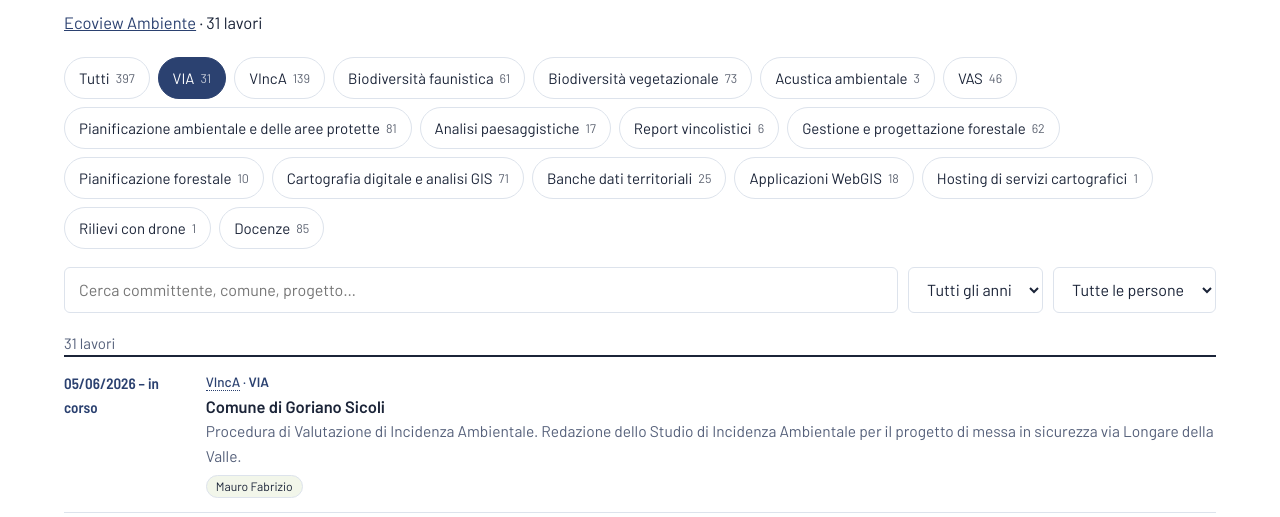
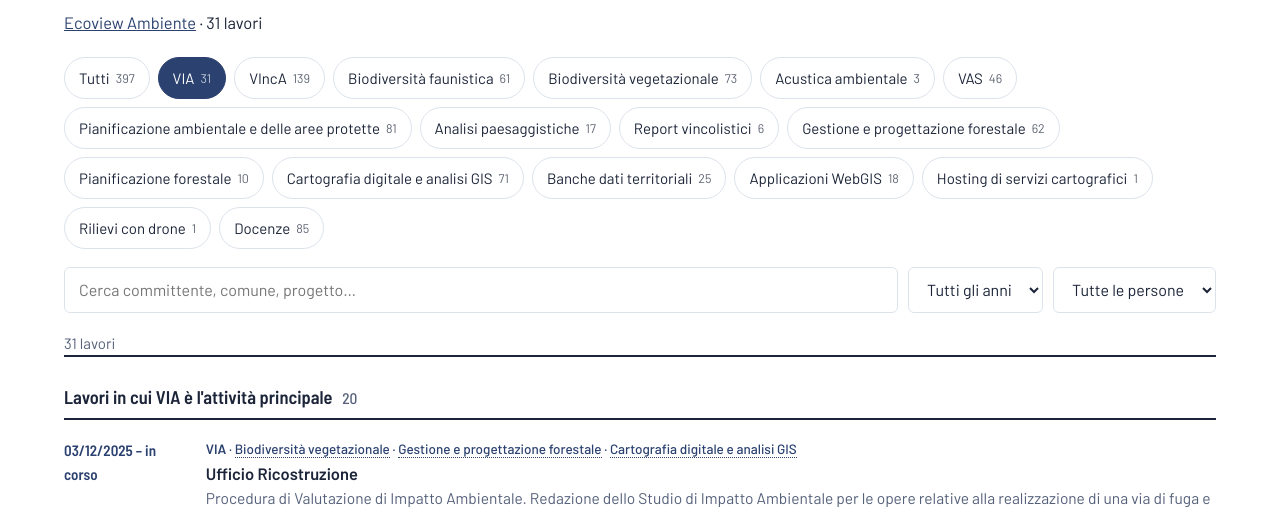
Before and after one commit to ecoview-srl/ecoview.it, a plain HTML site: page index.html in a window 1280 px wide. Both pictures are taken after a click on the link "31". Shown: the part 255-772 px from the top of the page. Drawn offline with Linux system fonts and the light colour scheme.

Commit message:
Pagine di area: prima i lavori in cui l'area è principale, poi quelli in cui è una componente
Co-Authored-By: Claude Opus 5.5 <noreply@anthropic.com>
Claude-Session: https://claude.ai/code/session_01T1NnCLnRjvemmtTZmEkAQg

```diff
--- a/index.html
+++ b/index.html
@@ -189,6 +189,7 @@ footer a{color:#fff}footer h3{color:#fff;font-size:18px;margin-bottom:8px}
 @media(min-width:601px){.reg.bib .row.hs{grid-template-columns:7.5em minmax(0,1fr) 64px}}.reg.bib .bc img{width:64px;height:auto;display:block;border:1px solid var(--line)}
 .reg.bib .xl{display:block;color:inherit;text-decoration:none}.reg.bib .xl:hover{color:var(--ink)}.reg.bib .xl:hover .sch{text-decoration:underline}.reg.bib .sch{white-space:nowrap;font-size:14px;font-weight:600;color:var(--blue,#2B4170)}
 @media(max-width:600px){.reg.bib .row.hs{grid-template-columns:1fr}.reg.bib .bc{display:none}}
+.reg .sep{margin:26px 0 4px;padding-bottom:6px;border-bottom:2px solid var(--ink);font-family:"Barlow Semi Condensed",Barlow,sans-serif;font-weight:600;font-size:1.15rem}.reg .sep small{font-weight:400;color:var(--mute);margin-left:6px}
 </style>
 </head>
 <body>
@@ -400,7 +401,9 @@ function bindRegister(items,cur){
     const f=items.filter(i=>(!y||i.y===y)&&(!p||(i.p||[]).includes(p))&&(!s||(i.t+' '+i.x+' '+i.d).toLowerCase().includes(s)));
     const w=cur==='doc'?'docenze':'lavori';
     $('#cnt').textContent=f.length===items.length?`${f.length} ${w}`:`${f.length} di ${items.length} ${w}`;
-    $('#reg').innerHTML=f.length?f.slice(0,lim).map(i=>`<div class="row"><div class="d">${esc(i.d||'—')}</div><div>${tagA(i,cur)}<div class="t">${esc(i.t)}</div><div class="x">${esc(i.x)}</div>${tagP(i)}</div></div>`).join(''):'<p style="padding:18px 0">Nessun lavoro corrisponde alla ricerca.</p>';
+    const ar=cur&&AREA[cur];let g=f;if(ar){const a=f.filter(i=>i.a[0]===cur),b=f.filter(i=>i.a[0]!==cur);g=[...a,...b];var nPri=a.length}
+    const row=i=>`<div class="row"><div class="d">${esc(i.d||'—')}</div><div>${tagA(i,cur)}<div class="t">${esc(i.t)}</div><div class="x">${esc(i.x)}</div>${tagP(i)}</div></div>`;
+    $('#reg').innerHTML=g.length?g.slice(0,lim).map((i,k)=>(ar&&k===0&&nPri?`<div class="sep">Lavori in cui ${esc(AREA[cur].s||AREA[cur].t)} è l'attività principale <small>${nPri}</small></div>`:'')+(ar&&k===nPri?`<div class="sep">Lavori in cui ${esc(AREA[cur].s||AREA[cur].t)} è una delle componenti <small>${g.length-nPri}</small></div>`:'')+row(i)).join(''):'<p style="padding:18px 0">Nessun lavoro corrisponde alla ricerca.</p>';
     $('#more').hidden=f.length<=lim;};
   q.oninput=()=>{lim=40;draw()};yy.onchange=()=>{lim=40;draw()};if(pp)pp.onchange=()=>{lim=40;draw()};$('#more').onclick=()=>{lim+=60;draw()};draw();
 }
```
